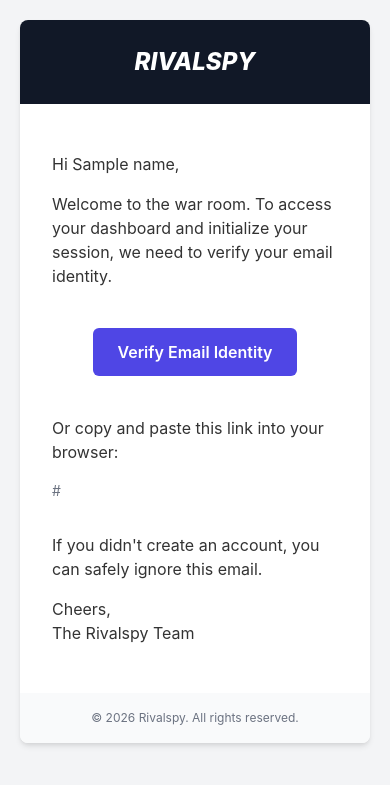
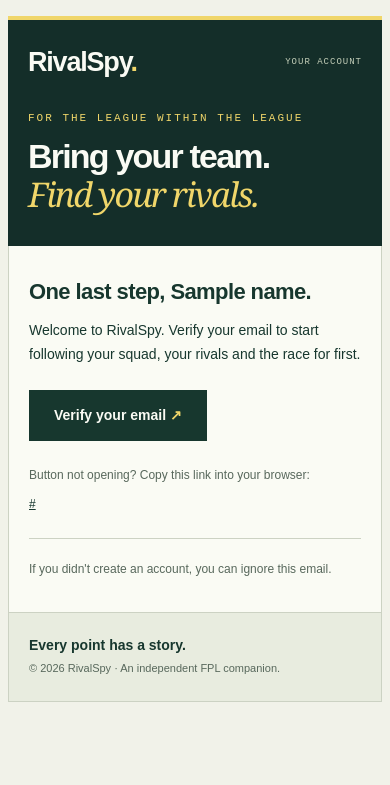
Before and after one commit to webbesoft/rivals-prototype, a Django app: template templates/accounts/emails/verify_email.html in a window 390 px wide. Shown: the top 785 px of the page. Run offline with Django 5.2, Linux system fonts and the light colour scheme; the template is opened without the code that fills it: most values are stand-ins (such as "Sample title", 1, 10 or a date in 2020).

Commit message:
feat: Enhance email templates and styling for user interactions
- Added HTML email support for password reset and sign-in notifications, improving user experience with visually appealing designs.
- Introduced a base email template to standardize email formatting across different notifications.
- Updated the password reset email to include an HTML version, enhancing clarity and engagement.
- Improved the sign-in email with a new HTML layout, providing a more attractive call-to-action button.
- Refined the email verification template, transitioning to a more modern design while maintaining essential functionality.
- Implemented responsive design adjustments in email templates to ensure compatibility across devices.
- Added tests to verify the presence of HTML alternatives in email messages, ensuring that users receive well-formatted emails.

```diff
--- a/accounts/emails.py
+++ b/accounts/emails.py
@@ -2,7 +2,6 @@ import logging
 from django.conf import settings
 from django.core.mail import EmailMultiAlternatives
 from django.template.loader import render_to_string
-from django.utils.html import strip_tags
 
 logger = logging.getLogger(__name__)
 
@@ -13,7 +12,7 @@ class EmailService:
         """
         Send a verification email to the user with HTML content.
         """
-        subject = "Verify your email - Rivalspy"
+        subject = "Verify your email - RivalSpy"
         from_email = settings.DEFAULT_FROM_EMAIL
         to_email = user.email
 
@@ -24,8 +23,7 @@ class EmailService:
 
         # Render HTML content
         html_content = render_to_string("accounts/emails/verify_email.html", context)
-        # Create plain text alternative
-        text_content = strip_tags(html_content)
+        text_content = render_to_string("accounts/emails/verify_email.txt", context)
 
         try:
             msg = EmailMultiAlternatives(subject, text_content, from_email, [to_email])
--- a/accounts/passwordless.py
+++ b/accounts/passwordless.py
@@ -10,6 +10,7 @@ from django.conf import settings
 from django.contrib.auth import get_user_model
 from django.core.mail import send_mail
 from django.db import transaction
+from django.template.loader import render_to_string
 from django.urls import reverse
 from django.utils import timezone
 from django.utils.http import url_has_allowed_host_and_scheme
@@ -66,6 +67,9 @@ def issue_link(email, redirect_to):
             settings.DEFAULT_FROM_EMAIL,
             [email],
             fail_silently=False,
+            html_message=render_to_string(
+                "accounts/emails/sign_in.html", {"sign_in_url": url}
+            ),
         )
     except Exception:
         # Failed deliveries must not leave a usable credential behind.
--- a/accounts/views.py
+++ b/accounts/views.py
@@ -115,6 +115,7 @@ def password_reset_view(request):
                     use_https=origin.scheme == "https",
                     from_email=settings.DEFAULT_FROM_EMAIL,
                     email_template_name="accounts/emails/password_reset.txt",
+                    html_email_template_name="accounts/emails/password_reset.html",
                     subject_template_name="accounts/emails/password_reset_subject.txt",
                     token_generator=password_reset_token_generator,
                 )
--- a/templates/accounts/emails/verify_email.html
+++ b/templates/accounts/emails/verify_email.html
@@ -1,90 +1,16 @@
-<!DOCTYPE html>
-<html>
-<head>
-    <meta charset="utf-8">
-    <meta name="viewport" content="width=device-width, initial-scale=1.0">
-    <title>Verify Your Email</title>
-    <style>
-        body {
-            font-family: -apple-system, BlinkMacSystemFont, 'Segoe UI', Roboto, 'Helvetica Neue', Arial, sans-serif;
-            line-height: 1.5;
-            color: #333333;
-            background-color: #f3f4f6;
-            margin: 0;
-            padding: 0;
-        }
-        .container {
-            max-width: 600px;
-            margin: 0 auto;
-            padding: 20px;
-        }
-        .card {
-            background-color: #ffffff;
-            border-radius: 8px;
-            box-shadow: 0 4px 6px -1px rgba(0, 0, 0, 0.1), 0 2px 4px -1px rgba(0, 0, 0, 0.06);
-            overflow: hidden;
-        }
-        .header {
-            background-color: #111827;
-            padding: 24px;
-            text-align: center;
-        }
-        .header h1 {
-            color: #ffffff;
-            margin: 0;
-            font-size: 24px;
-            font-weight: 800;
-            text-transform: uppercase;
-            font-style: italic;
-        }
-        .content {
-            padding: 32px;
-        }
-        .button {
-            display: inline-block;
-            background-color: #4f46e5;
-            color: #ffffff;
-            padding: 12px 24px;
-            border-radius: 6px;
-            text-decoration: none;
-            font-weight: 600;
-            margin-top: 24px;
-            margin-bottom: 24px;
-        }
-        .footer {
-            background-color: #f9fafb;
-            padding: 16px;
-            text-align: center;
-            font-size: 12px;
-            color: #6b7280;
-        }
-    </style>
-</head>
-<body>
-    <div class="container">
-        <div class="card">
-            <div class="header">
-                <h1>Rivalspy</h1>
-            </div>
-            <div class="content">
-                <p>Hi {{ name }},</p>
-                <p>Welcome to the war room. To access your dashboard and initialize your session, we need to verify your email identity.</p>
+{% extends "emails/base.html" %}
 
-                <div style="text-align: center;">
-                    <a href="{{ verify_url }}" class="button">Verify Email Identity</a>
-                </div>
-
-                <p>Or copy and paste this link into your browser:</p>
-                <p style="word-break: break-all; color: #6b7280; font-size: 14px;">{{ verify_url }}</p>
-
-                <p style="margin-top: 32px;">If you didn't create an account, you can safely ignore this email.</p>
-
-                <p>Cheers,<br>The Rivalspy Team</p>
-            </div>
-            <div class="footer">
-                &copy; {% now "Y" %} Rivalspy. All rights reserved.
-            </div>
-        </div>
-    </div>
-</body>
-</html>
+{% block title %}Verify your email — RivalSpy{% endblock %}
+{% block preheader %}Your team. Your rivals. Verify your email to join the chase.{% endblock %}
+{% block hero %}
+  <p style="margin:0 0 14px;color:#f0d66a;font-family:'Courier New',monospace;font-size:11px;letter-spacing:2px;text-transform:uppercase;">For the league within the league</p>
+  <h1 class="email-heading" style="margin:0;color:#fafbf4;font-size:42px;font-weight:700;letter-spacing:-1.8px;line-height:1.1;">Bring your team.<br><em style="color:#f0d66a;font-family:Georgia,'Times New Roman',serif;font-weight:400;">Find your rivals.</em></h1>
+{% endblock %}
+{% block content %}
+  <h2 style="margin:0 0 12px;font-size:22px;letter-spacing:-0.6px;line-height:1.3;">One last step, {{ name }}.</h2>
+  <p style="margin:0;">Welcome to RivalSpy. Verify your email to start following your squad, your rivals and the race for first.</p>
+  {% include "emails/_button.html" with url=verify_url label="Verify your email" %}
+  <p style="margin:0 0 8px;color:#58685c;font-size:12px;">Button not opening? Copy this link into your browser:</p>
+  <p style="margin:0 0 24px;font-size:12px;line-height:1.7;word-break:break-all;overflow-wrap:anywhere;"><a href="{{ verify_url }}" style="color:#17372e;text-decoration:underline;">{{ verify_url }}</a></p>
+  <p style="margin:0;padding-top:20px;border-top:1px solid #ccd2c3;color:#58685c;font-size:12px;line-height:1.7;">If you didn't create an account, you can ignore this email.</p>
+{% endblock %}
--- a/templates/accounts/login.html
+++ b/templates/accounts/login.html
@@ -1,5 +1,5 @@
 <c-layouts.base title="Log in - RivalSpy">
-  <div class="app-auth">
+  <div class="app-auth app-auth-login">
     <div class="app-auth-intro">
       <p class="app-kicker">Back for the next gameweek</p>
       <h1 class="app-page-title">The chase<br><em>continues.</em></h1>
--- a/templates/accounts/passwordless_login.html
+++ b/templates/accounts/passwordless_login.html
@@ -1,5 +1,5 @@
 <c-layouts.base title="Sign in - RivalSpy">
-  <div class="app-auth">
+  <div class="app-auth app-auth-login">
     <div class="app-auth-intro">
       <p class="app-kicker">For the league within the league</p>
       <h1 class="app-page-title">Your team.<br><em>Your next move.</em></h1>
--- /dev/null
+++ b/templates/emails/_button.html
@@ -0,0 +1,5 @@
+<table role="presentation" cellpadding="0" cellspacing="0" border="0" style="margin:24px 0;max-width:100%;">
+  <tr><td align="center" bgcolor="#17372e" style="background-color:#17372e;border:1px solid #17372e;">
+    <a href="{{ url }}" style="display:inline-block;padding:14px 24px;color:#fafbf4;font-family:Arial,Helvetica,sans-serif;font-size:14px;font-weight:700;line-height:1.5;text-align:center;text-decoration:none;">{{ label }} <span aria-hidden="true" style="color:#f0d66a;">&nearr;</span></a>
+  </td></tr>
+</table>
--- /dev/null
+++ b/templates/emails/base.html
@@ -0,0 +1,46 @@
+<!DOCTYPE html>
+<html lang="en">
+<head>
+  <meta charset="utf-8">
+  <meta name="viewport" content="width=device-width, initial-scale=1">
+  <meta name="x-apple-disable-message-reformatting">
+  <title>{% block title %}RivalSpy{% endblock %}</title>
+  <style>
+    table, td { mso-table-lspace: 0pt; mso-table-rspace: 0pt; }
+    @media only screen and (max-width: 600px) {
+      .email-outer { padding: 16px 8px !important; }
+      .email-gutter { padding-left: 20px !important; padding-right: 20px !important; }
+      .email-heading { font-size: 34px !important; }
+      .email-player { padding-left: 2px !important; padding-right: 2px !important; font-size: 10px !important; }
+      .email-player-name { font-size: 11px !important; }
+      .email-edition { font-size: 9px !important; letter-spacing: 1px !important; }
+    }
+  </style>
+</head>
+<body bgcolor="#f1f2e9" style="margin:0;padding:0;width:100%;background-color:#f1f2e9;color:#17372e;font-family:Arial,Helvetica,sans-serif;-webkit-text-size-adjust:100%;-ms-text-size-adjust:100%;">
+  <div style="display:none;font-size:1px;line-height:1px;color:#f1f2e9;max-height:0;max-width:0;opacity:0;overflow:hidden;mso-hide:all;">{% block preheader %}Your team, your rivals, your next move.{% endblock %}</div>
+  <table role="presentation" width="100%" cellpadding="0" cellspacing="0" border="0" bgcolor="#f1f2e9" style="width:100%;background-color:#f1f2e9;">
+    <tr><td align="center" class="email-outer" style="padding:32px 12px;">
+      <!--[if mso]><table role="presentation" width="640" cellpadding="0" cellspacing="0" border="0"><tr><td><![endif]-->
+      <table role="presentation" width="100%" cellpadding="0" cellspacing="0" border="0" style="width:100%;max-width:640px;">
+        <tr><td bgcolor="#142e29" class="email-gutter" style="padding:26px 32px;background-color:#142e29;border-top:4px solid #f0d66a;">
+          <table role="presentation" width="100%" cellpadding="0" cellspacing="0" border="0">
+            <tr>
+              <td style="color:#fafbf4;font-size:27px;font-weight:800;letter-spacing:-1.2px;line-height:1.2;">RivalSpy<span style="color:#f0d66a;">.</span></td>
+              <td align="right" class="email-edition" style="color:#c3ceb8;font-family:'Courier New',monospace;font-size:10px;letter-spacing:1.5px;text-transform:uppercase;">{% block edition %}Your account{% endblock %}</td>
+            </tr>
+          </table>
+        </td></tr>
+        <tr><td bgcolor="#142e29" class="email-gutter" style="padding:8px 32px 32px;background-color:#142e29;">{% block hero %}{% endblock %}</td></tr>
+        <tr><td bgcolor="#fafbf4" class="email-gutter" style="padding:32px;background-color:#fafbf4;border-right:1px solid #ccd2c3;border-left:1px solid #ccd2c3;font-size:14px;line-height:1.7;">{% block content %}{% endblock %}</td></tr>
+        <tr><td bgcolor="#e8ecdf" class="email-gutter" style="padding:24px 32px;background-color:#e8ecdf;border:1px solid #ccd2c3;">
+          {% block footer_links %}{% endblock %}
+          <p style="margin:0 0 6px;color:#17372e;font-size:14px;font-weight:700;">Every point has a story.</p>
+          <p style="margin:0;color:#58685c;font-size:11px;line-height:1.7;">&copy; {% now "Y" %} RivalSpy &middot; An independent FPL companion.</p>
+        </td></tr>
+      </table>
+      <!--[if mso]></td></tr></table><![endif]-->
+    </td></tr>
+  </table>
+</body>
+</html>
```
Also changed, not shown: assets/css/matchday.css (+19 -0 lines), templates/accounts/emails/password_reset.html (added, +19 -0 lines), templates/accounts/emails/sign_in.html (added, +17 -0 lines), templates/accounts/emails/verify_email.txt (added, +12 -0 lines), templates/emails/_digest_player.html (+7 -7 lines), templates/emails/deadline_digest.html (+100 -38 lines), tests/unit/test_email_verification.py (+5 -0 lines), tests/unit/test_lifecycle_epoch9.py (+6 -0 lines), tests/unit/test_passwordless.py (+4 -0 lines).
